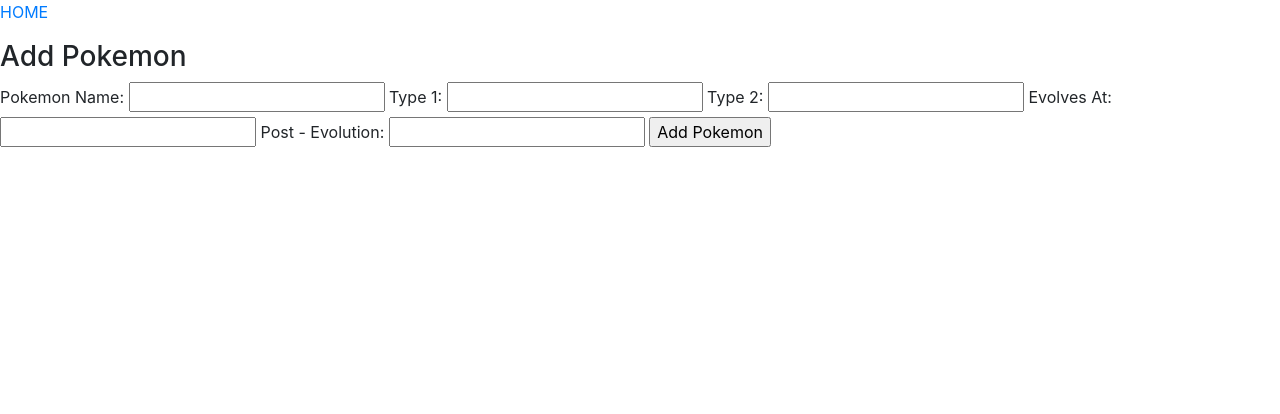
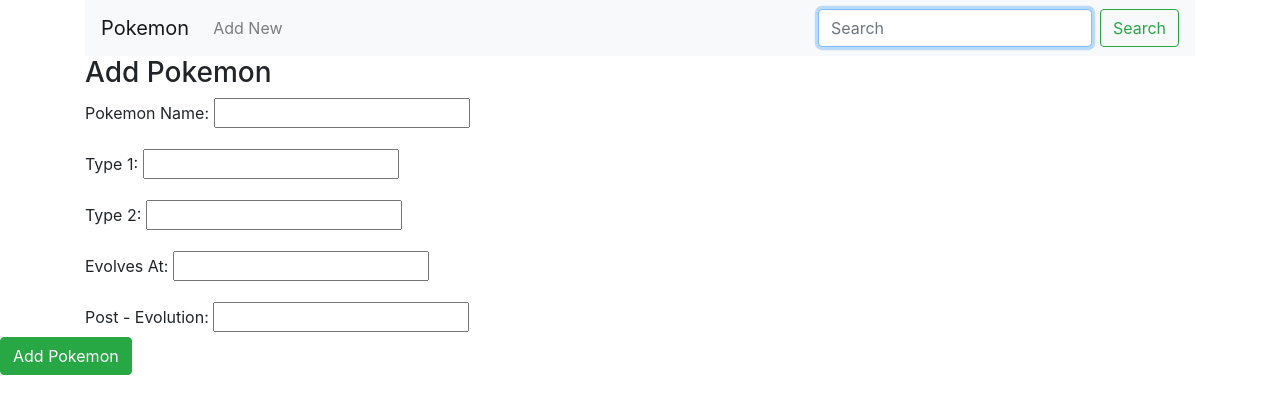
Before and after one commit to oliverjmoeller/homework4-, a Flask app: page /add_pokemon in a window 1280 px wide. Shown: the top 414 px of the page. Run offline with Flask 2, Linux system fonts and the light colour scheme; some libraries are stand-ins or nearby versions.

Commit message:
bootstrapin it

```diff
--- a/templates/add_pokemon.html
+++ b/templates/add_pokemon.html
@@ -4,18 +4,27 @@
 
 {% block body %}
 	<div>
-		<p><a href="{{url_for('index')}}">HOME</a></p>
+
 		<h3>Add Pokemon</h3>
 		<form method= "POST" action="{{url_for('add_pokemon')}}">
 
 			{{ form.csrf_token}}
+			<div class="form-group">
 			{{form.pokemon_name.label}} {{form.pokemon_name(size=20)}}
+			</div>
+			<div class="form-group">
 			{{form.pokemon_type01.label}} {{form.pokemon_type01(size=20)}}
+			</div>
+			<div class="form-group">
 			{{form.pokemon_type02.label}} {{form.pokemon_type02(size=20)}}
+			</div>
+			<div class="form-group"></div>
 			{{form.pokemon_evolves_at.label}} {{form.pokemon_evolves_at(size=20)}}
+		    </div>
+			<div class="form-group"></div>
 			{{form.pokemon_post_evolve.label}} {{form.pokemon_post_evolve(size=20)}}
-
-			<input type = "Submit" value = "Add Pokemon">
+			</div>
+			<input type = "Submit" value = "Add Pokemon" class="btn btn-success">
 		</form>
 	</div>
 {% endblock %}
--- a/templates/base.html
+++ b/templates/base.html
@@ -4,17 +4,40 @@
   <head>
     <meta charset="utf-8">
     <title>{{ pageTitle }}</title>
+    <meta charset="utf-8">
+    <meta name="viewport" content="width=device-width, initial-scale=1, shrink-to-fit=no">
     <link rel="stylesheet" href="https://stackpath.bootstrapcdn.com/bootstrap/4.4.1/css/bootstrap.min.css" integrity="sha384-Vkoo8x4CGsO3+Hhxv8T/Q5PaXtkKtu6ug5TOeNV6gBiFeWPGFN9MuhOf23Q9Ifjh" crossorigin="anonymous">
 </head>
 
-  <body>
+<body>
+  <div class="container">
+<nav class="navbar navbar-expand-lg navbar-light bg-light">
+  <a class="navbar-brand" href="{{url_for('index')}}">Pokemon</a>
+  <button class="navbar-toggler" type="button" data-toggle="collapse" data-target="#navbarSupportedContent" aria-controls="navbarSupportedContent" aria-expanded="false" aria-label="Toggle navigation">
+    <span class="navbar-toggler-icon"></span>
+  </button>
+
+  <div class="collapse navbar-collapse" id="navbarSupportedContent">
+    <ul class="navbar-nav mr-auto">
+      <li class="nav-item">
+        <a class="nav-link" href="{{ url_for('add_pokemon')}}">Add New</a>
+      </li>
+
+    </ul>
+    <form class="form-inline my-2 my-lg-0" method ="POST">
+      <input class="form-control mr-sm-2" type="search"  name="search_string" autofocus="autofocus" placeholder="Search" aria-label="Search">
+      <button class="btn btn-outline-success my-2 my-sm-0" type="submit" formaction="/search">Search</button>
+    </form>
+  </div>
+</nav>
 
       {% block body %}
 
-	  {% endblock %}
+    {% endblock %}
+</div>
     <script src="https://code.jquery.com/jquery-3.4.1.slim.min.js" integrity="sha384-J6qa4849blE2+poT4WnyKhv5vZF5SrPo0iEjwBvKU7imGFAV0wwj1yYfoRSJoZ+n" crossorigin="anonymous"></script>
     <script src="https://cdn.jsdelivr.net/npm/popper.js@1.16.0/dist/umd/popper.min.js" integrity="sha384-Q6E9RHvbIyZFJoft+2mJbHaEWldlvI9IOYy5n3zV9zzTtmI3UksdQRVvoxMfooAo" crossorigin="anonymous"></script>
     <script src="https://stackpath.bootstrapcdn.com/bootstrap/4.4.1/js/bootstrap.min.js" integrity="sha384-wfSDF2E50Y2D1uUdj0O3uMBJnjuUD4Ih7YwaYd1iqfktj0Uod8GCExl3Og8ifwB6" crossorigin="anonymous"></script>
- </body>
+  </body>
 
 </html>
```
Also changed, not shown: templates/index.html (+13 -24 lines), templates/pokemon.html (+24 -12 lines), templates/update_pokemon.html (+17 -7 lines).
